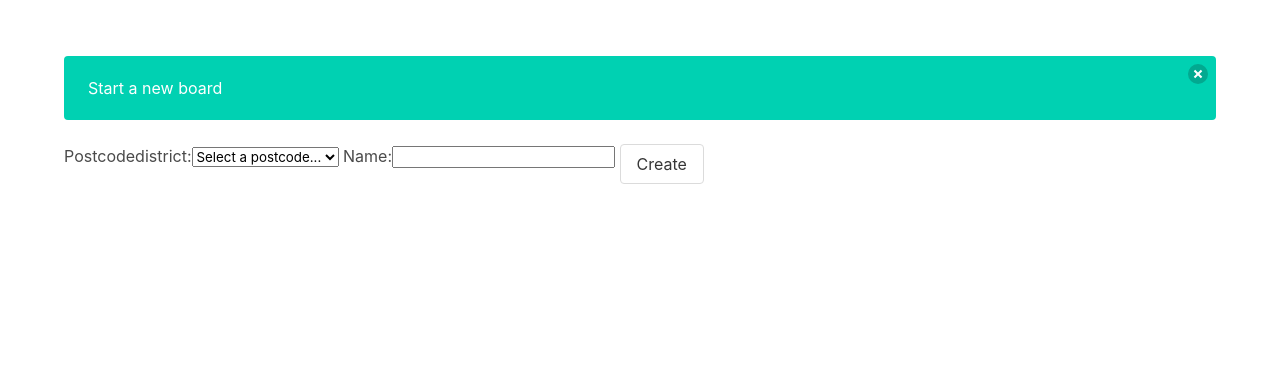
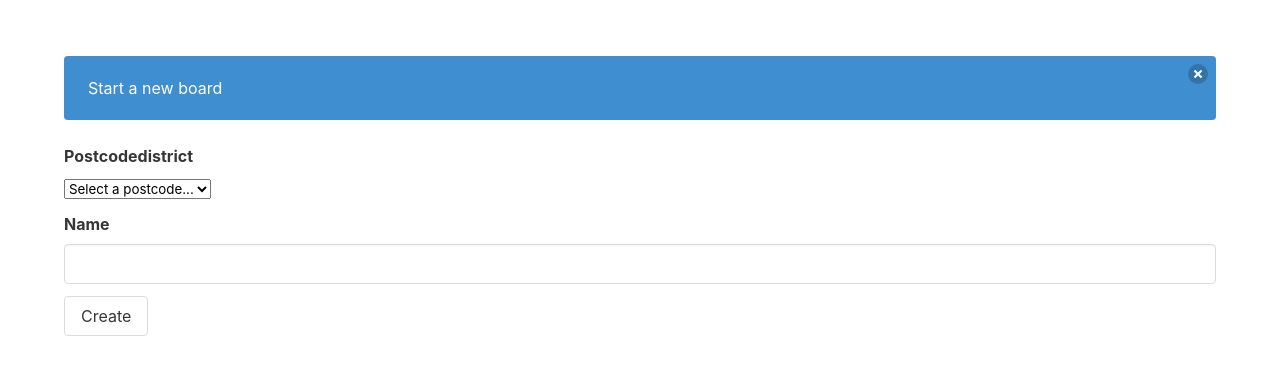
Before and after one commit to davebland/purple-pages, a Django app: page /boards/create_board/ in a window 1280 px wide. Shown: the part 66-441 px from the top of the page. Run offline with Django 3.2, Linux system fonts and the light colour scheme; the visitor is signed in with stand-in values (Sample User, id 1); data comes from the database, SQL or seed files in the repository; parts of the project's set-up code (start-up, migrations or seed data) failed here and were passed over; some libraries are stand-ins or nearby versions.

Commit message:
work on rendering forms with bulma styling

```diff
--- a/boards/forms.py
+++ b/boards/forms.py
@@ -1,4 +1,4 @@
-from django.forms import ModelForm, ModelChoiceField
+from django.forms import ModelForm, ModelChoiceField, TextInput, Select
 
 from .models import Board, PostCodeDistrict
 
@@ -11,3 +11,6 @@ class BoardForm(ModelForm):
     class Meta:
         model = Board
         fields = ['postCodeDistrict', 'name']
+        widgets = {
+            'name' : TextInput(attrs={'class':'input'}),
+        }
--- a/boards/templates/create_notice_board.html
+++ b/boards/templates/create_notice_board.html
@@ -2,17 +2,17 @@
 {% extends 'base.html' %}
 {% block message-area %}
 {% if messages %}
-<div class="notification is-primary">
+{% for message in messages %}
+<div class="notification {% if message.tags %}is-{{message.tags}}{% endif %}">
     <button class="delete"></button>
-    {% for message in messages %}
-    <p{% if message.tags %} class="{{ message.tags }}"{% endif %}>{{ message }}</p>
-    {% endfor %}
+    <p>{{ message }}</p>
 </div>
+{% endfor %}
 {% endif %}
 {% endblock %}
 {% block main-content %}
-    <form action="{{ request.path }}" method="POST">
-        {{ board_form }}
+    <form action="{{ request.path }}" method="POST" class="form">
+        {% include "bulma_form_template.html" with form=board_form %}
         {% csrf_token %}
         <input type="submit" class="button" value="Create">
     </form>
--- a/boards/views.py
+++ b/boards/views.py
@@ -46,7 +46,7 @@ def create_notice_board(request):
         board_form = BoardForm(request.POST)
         if board_form.is_valid():
             board_form.save()
-            messages.success(request, 'New notice board {} details updated.'.format(board_form))
+            messages.success(request, 'New notice board <strong>{}</strong> created.'.format(board_form))
             return redirect('notice_boards')
         else:
             return render(request, 'create_notice_board.html', {'board_form':board_form})
--- /dev/null
+++ b/templates/bulma_form_template.html
@@ -0,0 +1,10 @@
+<!-- Render form with bulma styling -->
+{% for field in form %}
+    <div class="field">
+        {{ field.errors }}
+        <label for="{{ field.id_for_label}}" class="label">{{ field.label }}</label>
+        <div class="control">
+            {{ field }}
+        </div>
+    </div>
+{% endfor %}
```
